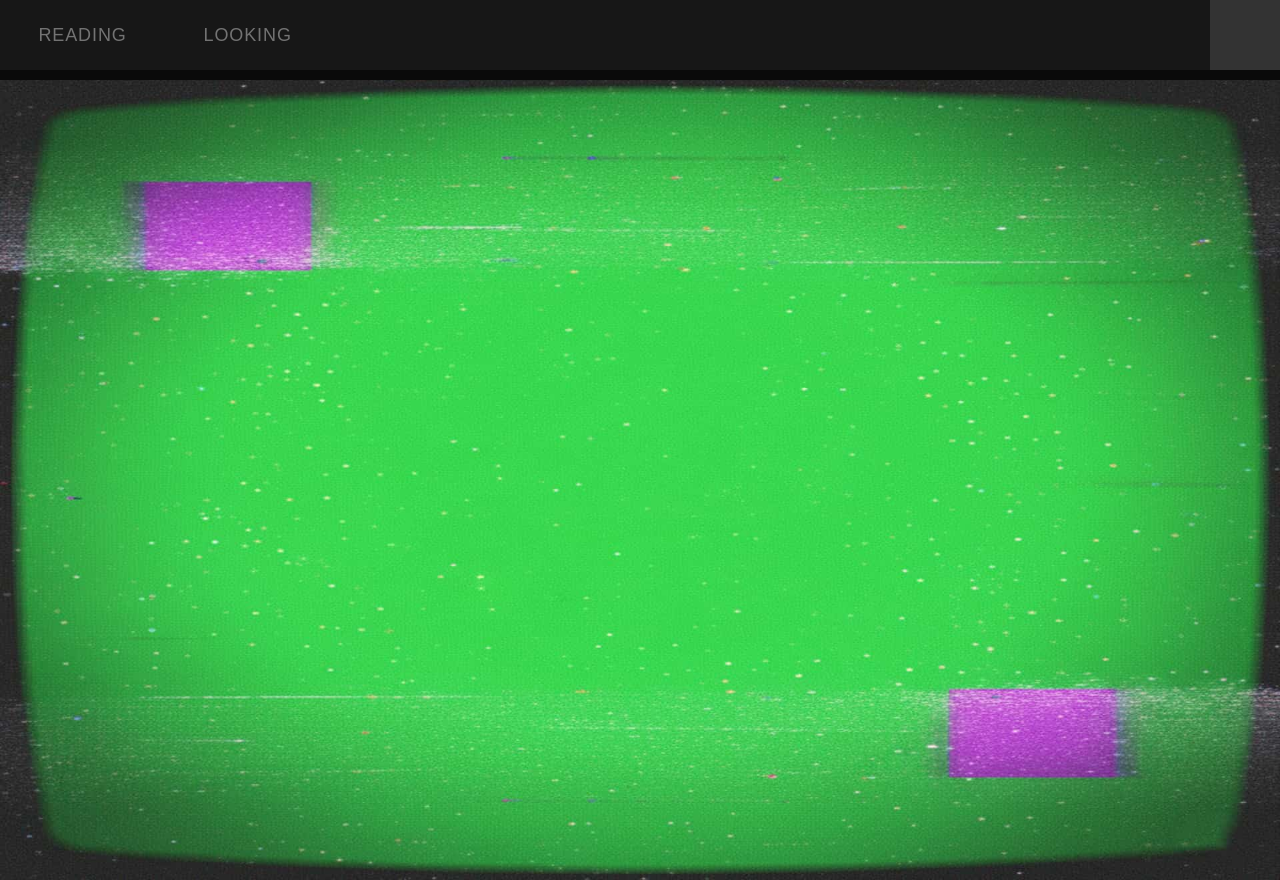
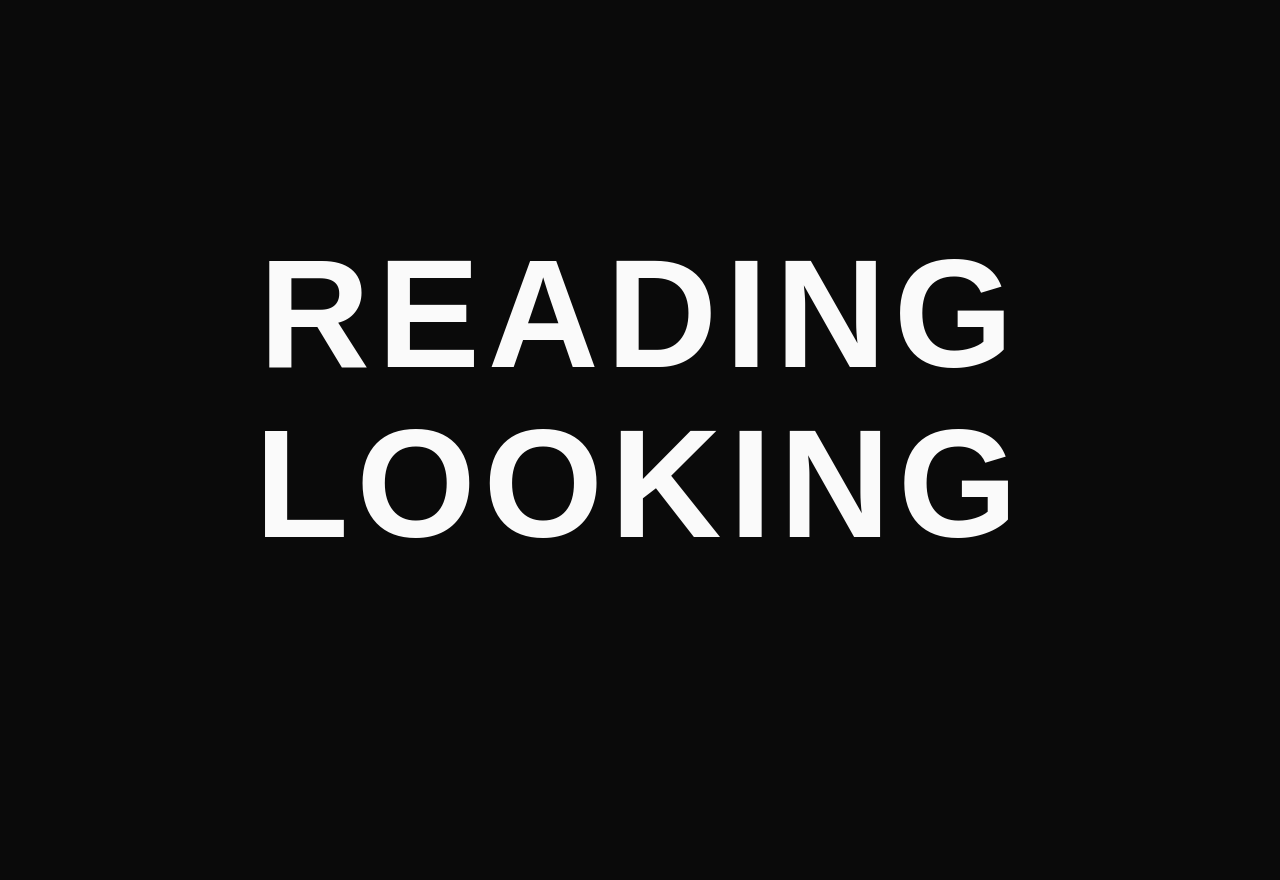
Before and after one commit to tylerdurrett/roboinspo, a Next.js app: page / in a window 1280 px wide. After the commit the page ends 800 px from the top, so only its background shows below. Built offline with nearby package versions, Linux system fonts and the light colour scheme; a web font is replaced by a local one.

Commit message:
Remove image on homepage, replace with big bold menu items

```diff
--- a/src/app/(with-nav)/page.tsx
+++ /dev/null
@@ -1,22 +0,0 @@
-import { Metadata } from 'next'
-import Image from 'next/image'
-import Link from 'next/link'
-
-export const metadata: Metadata = {
-  title: 'Robo Inspo | Slop Review',
-}
-
-export default function Home() {
-  return (
-    <div className="w-screen h-screen relative">
-      <Link href="/reading">
-        <Image
-          src="/static/opengraph.jpg"
-          alt="Robo Inspo"
-          fill
-          className="object-fill"
-        />
-      </Link>
-    </div>
-  )
-}
--- /dev/null
+++ b/src/app/page.tsx
@@ -0,0 +1,27 @@
+import { Metadata } from 'next'
+import Link from 'next/link'
+
+export const metadata: Metadata = {
+  title: 'Robo Inspo | Slop Review',
+}
+
+export default function Home() {
+  return (
+    <div className="w-screen h-screen flex items-center justify-center">
+      <div className="flex flex-col gap-[2vh] items-center justify-center">
+        <Link
+          href="/reading"
+          className="text-[12vw] font-bold tracking-wider hover:opacity-70 transition-opacity duration-300 text-center leading-none"
+        >
+          READING
+        </Link>
+        <Link
+          href="/looking"
+          className="text-[12vw] font-bold tracking-wider hover:opacity-70 transition-opacity duration-300 text-center leading-none"
+        >
+          LOOKING
+        </Link>
+      </div>
+    </div>
+  )
+}
```
